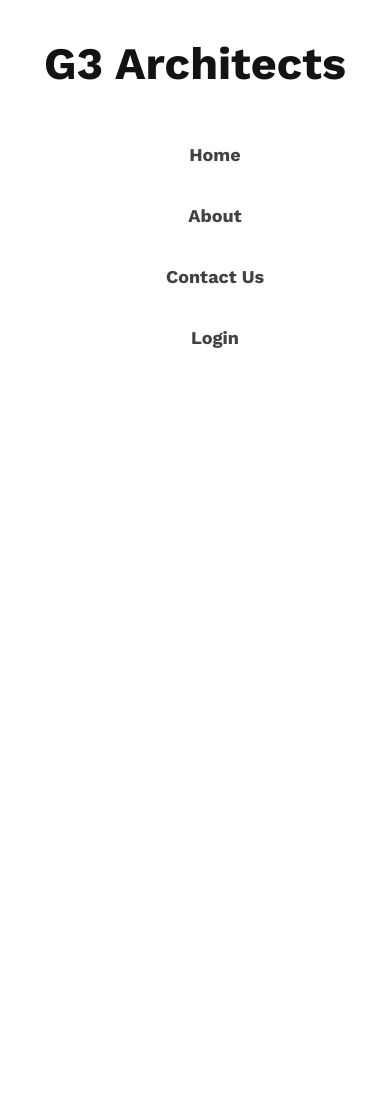
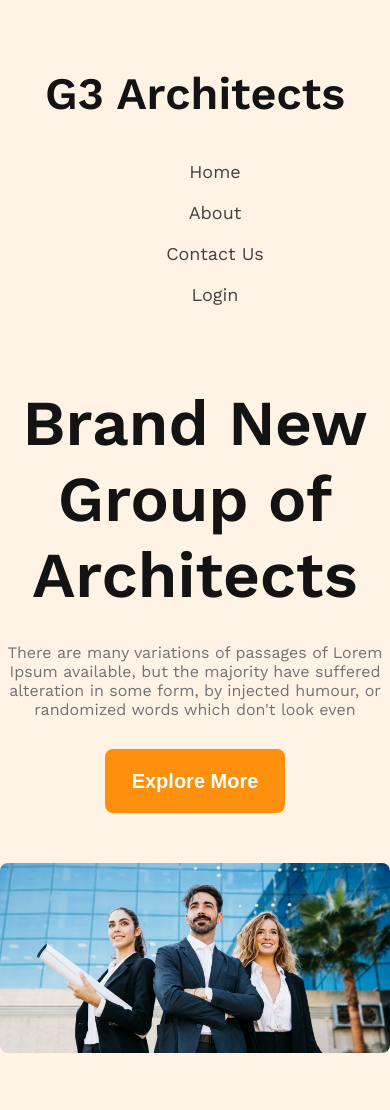
Before and after one commit to Ashik465/g3-architects, a plain HTML site: page index.html in a window 390 px wide. Before the commit the page ends 844 px from the top, so only its background shows below. Drawn offline with nearby package versions, Linux system fonts and the light colour scheme.

Commit message:
responsive nav and header done

```diff
--- a/index.html
+++ b/index.html
@@ -1,12 +1,12 @@
 <!DOCTYPE html>
 <html lang="en">
   <head>
-    <meta charset="UTF-8">
-    <meta http-equiv="X-UA-Compatible" content="IE=edge">
-    <meta name="viewport" content="width=device-width, initial-scale=1.0">
+    <meta charset="UTF-8" />
+    <meta http-equiv="X-UA-Compatible" content="IE=edge" />
+    <meta name="viewport" content="width=device-width, initial-scale=1.0" />
     <title>g3-architects</title>
     <!-- link stylesheet -->
-    <link rel="stylesheet" href="style/style.css">
+    <link rel="stylesheet" href="style/style.css" />
   </head>
 
   <body>
@@ -14,7 +14,7 @@
     <header>
       <!-- nav section  -->
       <nav class="nav">
-<h1 class="nav-title">  G3 Architects </h1>
+        <h1 class="nav-title">G3 Architects</h1>
 
         <ul class="nav-list">
           <li><a href="">Home</a></li>
@@ -24,13 +24,27 @@
         </ul>
       </nav>
 
+      <!-- Brand new Architects section  -->
 
+      <section class="brand-new">
+        <div class="article">
+          <article class="brand-article">
+            <h1 class="brand-title">Brand New <br> Group of Architects</h1>
+            <p class="brand-description">
+              There are many variations of passages of Lorem Ipsum available,
+              but the majority have suffered alteration in some form, by
+              injected humour, or randomized words which don't look even
+            </p>
 
+            <button class="btn-primary">Explore More</button>
+          </article>
+        </div>
 
+        </section>
+<!-- Architects-banner section  -->
+      <div class="Architects-banner">
+        <img src="images/banner.png" alt="">
+      </div>
     </header>
-
-
-
-
   </body>
 </html>
--- a/style/style.css
+++ b/style/style.css
@@ -1,33 +1,40 @@
 /* google fonts  */
-@import url('https://fonts.googleapis.com/css2?family=Open+Sans&family=Poppins:wght@500&family=Work+Sans:wght@700&display=swap');
-
+@import url('https://fonts.googleapis.com/css2?family=Open+Sans&family=Poppins:wght@500&family=Work+Sans:wght@400;600&display=swap');
 /* common style ----------- */
 
-*{
+
+
+body {
     font-family: 'Work Sans', sans-serif;
-
+  max-width: 1200px;
+  margin: 30px auto;
+  background: rgba(255, 144, 14, 0.1);
 }
 
-body{
-
-    max-width: 1200px;
-    margin: 0 auto;
+.btn-primary {
+  color: #ffffff;
+  font-weight: 600;
+  font-size: 20px;
+  border: none;
+  background: #ff900e;
+  border-radius: 8px;
+  width: 180px;
+  height: 64px;
 }
 
-/* <!-- nav section  --> */
+/* <!-- nav section ------------------------ --> */
 
-.nav{
+.nav {
   display: flex;
-    justify-content:space-between;
+  justify-content: space-between;
   align-items: center;
-
 }
-.nav-title{
+.nav-title {
   color: #131313;
   font-weight: 700;
   font-size: 45px;
 }
-.nav-list{
+.nav-list {
   display: flex;
   align-items: center;
   gap: 40px;
@@ -35,7 +42,6 @@ font-size: 45px;
 
 .nav .nav-list li {
   list-style: none;
-
 }
 
 .nav-list li a {
@@ -45,6 +51,64 @@ font-size: 45px;
   font-size: 18px;
 }
 
+/* <!-- Brand new Architects section  --> */
+
+.brand-new {
+  display: flex;
+  flex-direction: column;
+  gap: 50px;
+  align-items: center;
+  justify-content: center;
+}
+
+.article {
+  margin-top: 50px;
+  text-align: center;
+}
+
+.brand-title {
+  margin-bottom: 30px;
+  color: #131313;
+  font-weight: 700;
+  font-size: 64px;
+}
+
+.brand-description {
+  color: #727272;
+  font-weight: 400;
+  font-size: 16px;
+  text-align: center;
+  margin-bottom: 30px;
+}
+
+
+/* <!-- Architects-banner section  --> */
+
+.Architects-banner img {
+    width: 100%;
+    height: auto;
+    margin-top: 50px;
+    margin-bottom: 50px;
+    border-radius: 8px;
+
+}
+
+
+
+
+
+
+
+
+
+
+
+
+
+
+
+
+
 
 
 /* responsive style ----------------------------------------
@@ -52,12 +116,19 @@ font-size: 18px;
 
 /* for mobile */
 
-@media only screen and (max-width:688px) {
+@media only screen and (max-width: 688px) {
+  /* nav responsive style  */
+  .nav,
+  .nav-list {
+    flex-direction: column;
+    gap: 20px;
+  }
+.nav-title{
+    margin-bottom: 5px; ;
+}
 
-
-    /* nav responsive style  */
-    .nav , .nav-list{
-        flex-direction: column;
+.article{
+    margin-top: 0;
 }
 
 
```
Lines whose indentation alone changed are shown as unchanged.
